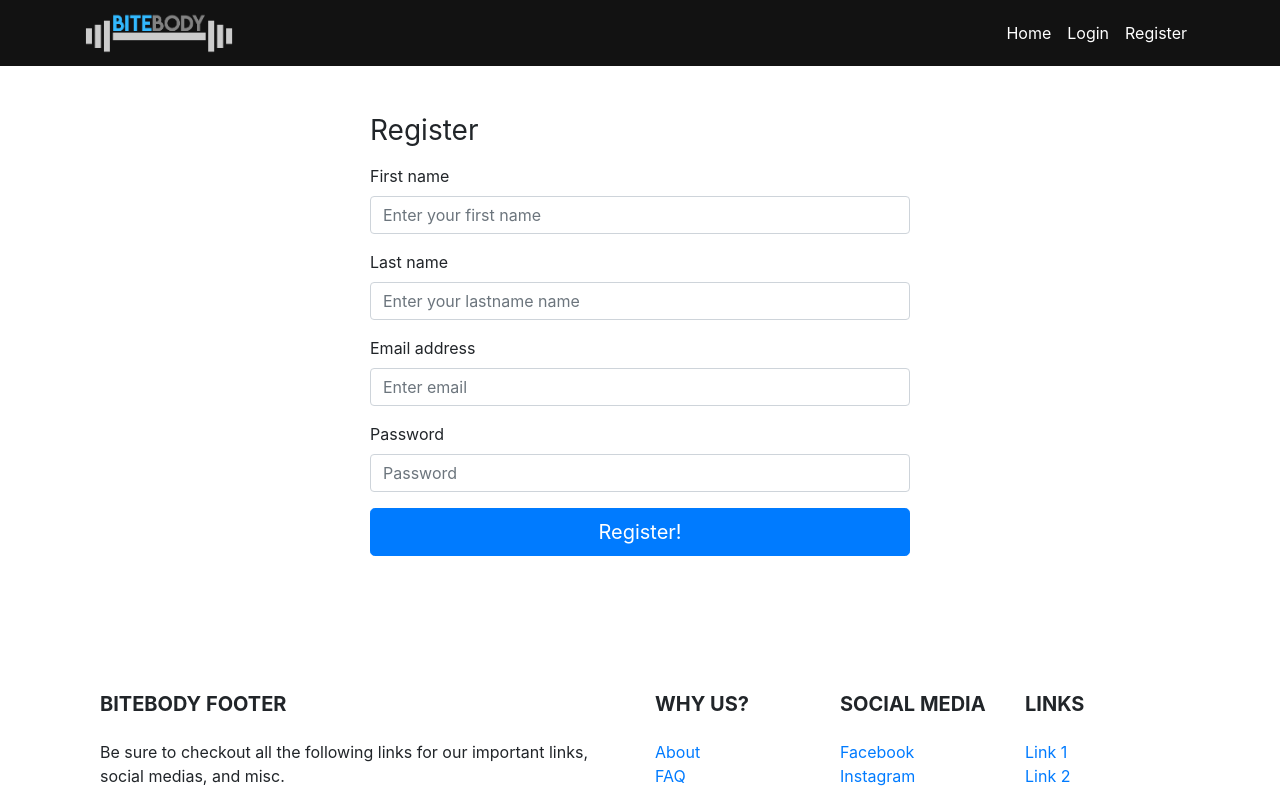
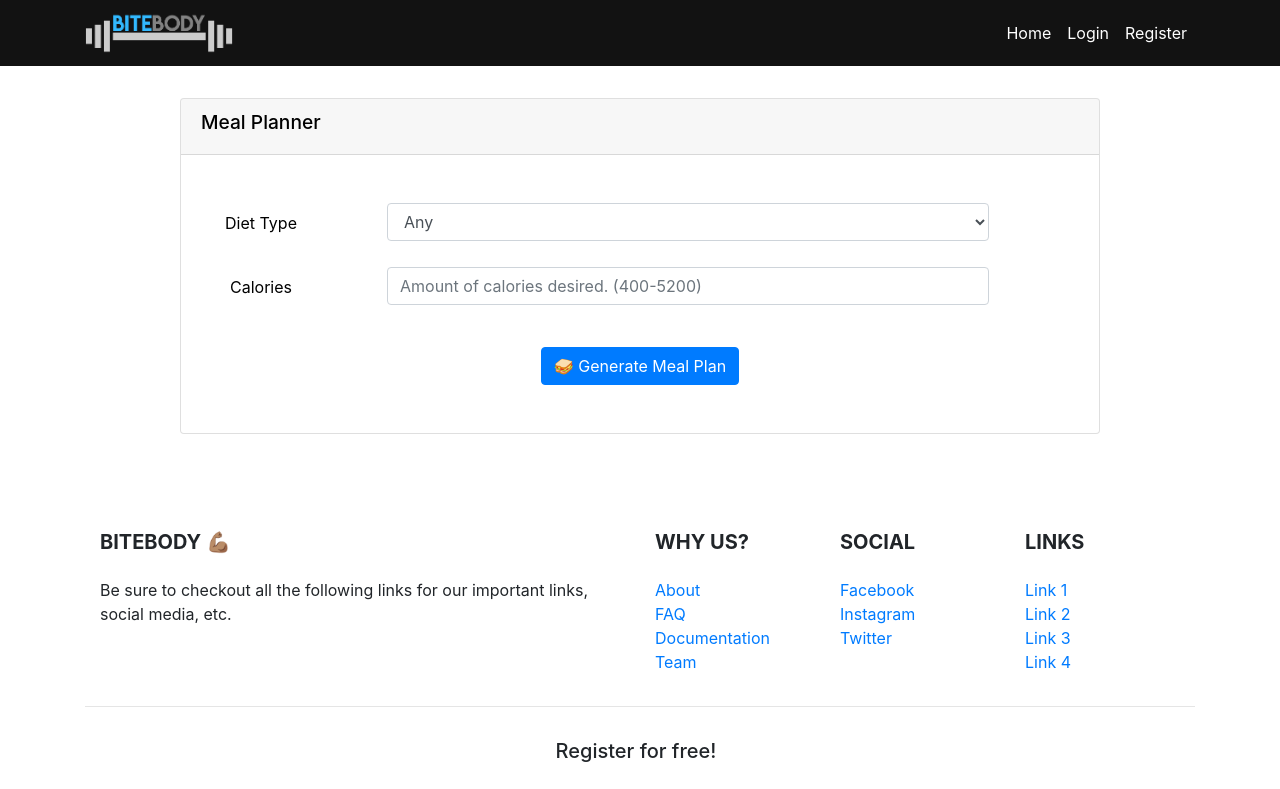
Before and after one commit to Bite-Body/bitebody-front-end, a React (Create React App) app: page /meal-planner in a window 1280 px wide. Shown: the top 789 px of the page. Built offline with nearby package versions, Linux system fonts and the light colour scheme.

Commit message:
Added meal planner UI

```diff
--- a/src/App.js
+++ b/src/App.js
@@ -1,5 +1,5 @@
 import React, { Component } from 'react'
-import { BrowserRouter as Router, Route, Switch, Redirect } from 'react-router-dom'
+import { BrowserRouter as HashRouter, Route, Switch, Redirect } from 'react-router-dom'
 
 import Navbar from './components/Navbar'
 import Landing from './components/Landing'
@@ -16,14 +16,13 @@ import MealPlanner from './components/MealPlanner/MealPlanner'
 class App extends Component {
   render() {
     return (
-      <Router>
+      <HashRouter>
         <div className="App">
           <Navbar />
           <Switch>
             <Route exact path="/" component={Landing} />
             <Route exact path="/login" component={Login} />
             <Route exact path="/register" component={Register} />
-            <Route exact path="/meal-planner" component={Register} />
             <Route exact path="/faq" component={FAQ} />
             <Route exact path="/about" component={About} />
             <Route exact path="/documentation" component={Documentation} />
@@ -35,7 +34,7 @@ class App extends Component {
           </Switch>
           <Footer/>
         </div>
-      </Router>
+      </HashRouter>
     )
   }
 }
--- a/src/components/Footer.js
+++ b/src/components/Footer.js
@@ -10,10 +10,10 @@ const FooterPagePro = () => {
         <MDBRow>
           <MDBCol md="6">
             <h5 className="text-uppercase mb-4 mt-3 font-weight-bold">
-              Bitebody Footer
+              Bitebody 💪🏽
             </h5>
             <p>
-              Be sure to checkout all the following links for our important links, social medias, and misc.
+              Be sure to checkout all the following links for our important links, social media, etc.
             </p>
           </MDBCol>
           <hr className="clearfix w-100 d-md-none" />
@@ -47,7 +47,7 @@ const FooterPagePro = () => {
           <hr className="clearfix w-100 d-md-none" />
           <MDBCol md="2">
             <h5 className="text-uppercase mb-4 mt-3 font-weight-bold">
-              Social Media
+              Social
             </h5>
             <ul className="list-unstyled">
               <li>
@@ -88,14 +88,18 @@ const FooterPagePro = () => {
       <div className="text-center py-3">
         <ul className="list-unstyled list-inline mb-0">
           <li className="list-inline-item">
-            <h5 className="mb-1">Register for free</h5>
+            <h5 className="mb-1">Register for free!</h5>
           </li>
+
+        <br/><br/>
+
           <li className="list-inline-item">
-            <a href="#!" className="btn btn-danger btn-rounded">
-              Sign up!
-            </a>
-          </li>
+              <Link to="/register" className="btn btn-danger btn-rounded">
+                Sign up!
+              </Link>
+            </li>
         </ul>
+
       </div>
       <hr />
       <div className="text-center">
--- a/src/components/MealPlanner/MealPlanner.js
+++ b/src/components/MealPlanner/MealPlanner.js
@@ -1,15 +1,105 @@
 import React, { Component } from 'react'
 
 class MealPlanner extends Component {
+  constructor() {
+    super()
+    this.state = {
+      diet_type: '',
+      calories: '',
+      errors: ''
+    }
+
+    this.onChange = this.onChange.bind(this)
+    this.onSubmit = this.onSubmit.bind(this)
+  }
+
+  onChange(e) {
+    this.setState({ [e.target.name]: e.target.value })
+  }
+
+  onSubmit(e) {
+    e.preventDefault()
+    console.log(e)
+  }
+
   render() {
+    const errors = (
+      <>
+        <div className="alert alert-danger" role="alert">
+          <strong>Errors:</strong><br/>
+            <ul>
+              <li>Invalid amount of calories, please choose a value between <strong>800</strong> to <strong>5200</strong> calories.</li>
+            </ul>
+        </div>
+      </>
+    )
+
     return (
       <div id="landing">
         <div className="container">
-          <div className="row">
-            <div className="col-sm-12 mx-auto">
-              meal plannerr
+
+        <div className="row">
+            <div className="col-sm-1">
             </div>
+
+            <div className="col-sm-10">
+                <div className="card"  style={{width: '100%'}}>
+                <div className="card-header">
+                    <h3 style={{fontSize: '1.2em'}}>Meal Planner</h3>
+                </div>
+                <div className="card-body">
+
+                {this.state.errors === '' ? null : errors}
+
+                    <form onSubmit={this.onSubmit}>
+
+                    <center>
+                    <div className="form-group">
+
+                    <div className="row">
+                      <div className="col-md-2" style={{marginTop: '0.5em', marginRight: '1em', marginLeft: '1em'}}>
+                        <label for="exampleFormControlSelect1">Diet Type</label>
+                      </div>
+                      <div className="col-md-8" style={{marginRight: '1em', marginLeft: '1em'}}>
+                        <select className="form-control" id="exampleFormControlSelect1">
+                          <option>Any</option>
+                          <option>Vegan</option>
+                          <option>Vegetarian</option>
+                          <option>Paleo</option>
+                          <option>Ketogenic</option>
+                        </select>
+                      </div>
+                    </div>
+
+                    <br/>
+
+                    <div className="row">
+                      <div className="col-md-2" style={{marginTop: '0.5em', marginRight: '1em', marginLeft: '1em'}}>
+                        <label for="exampleFormControlSelect1">Calories</label>
+                      </div>
+                      <div className="col-md-8" style={{marginRight: '1em', marginLeft: '1em'}}>
+                        <input type="text" class="form-control" id="formGroupExampleInput" placeholder="Amount of calories desired. (400-5200)"/>
+                      </div>
+                    </div>
+
+                    <br/>
+
+                    </div>
+                      <button type="submit" className="btn btn-primary">🥪 Generate Meal Plan</button>
+                    </center>
+
+                    </form>
+
+                </div>
+                </div>
+            </div>
+
+            <div className="col-sm-1">
+
+            </div>
+
           </div>
+
         </div>
       </div>
     )
```
